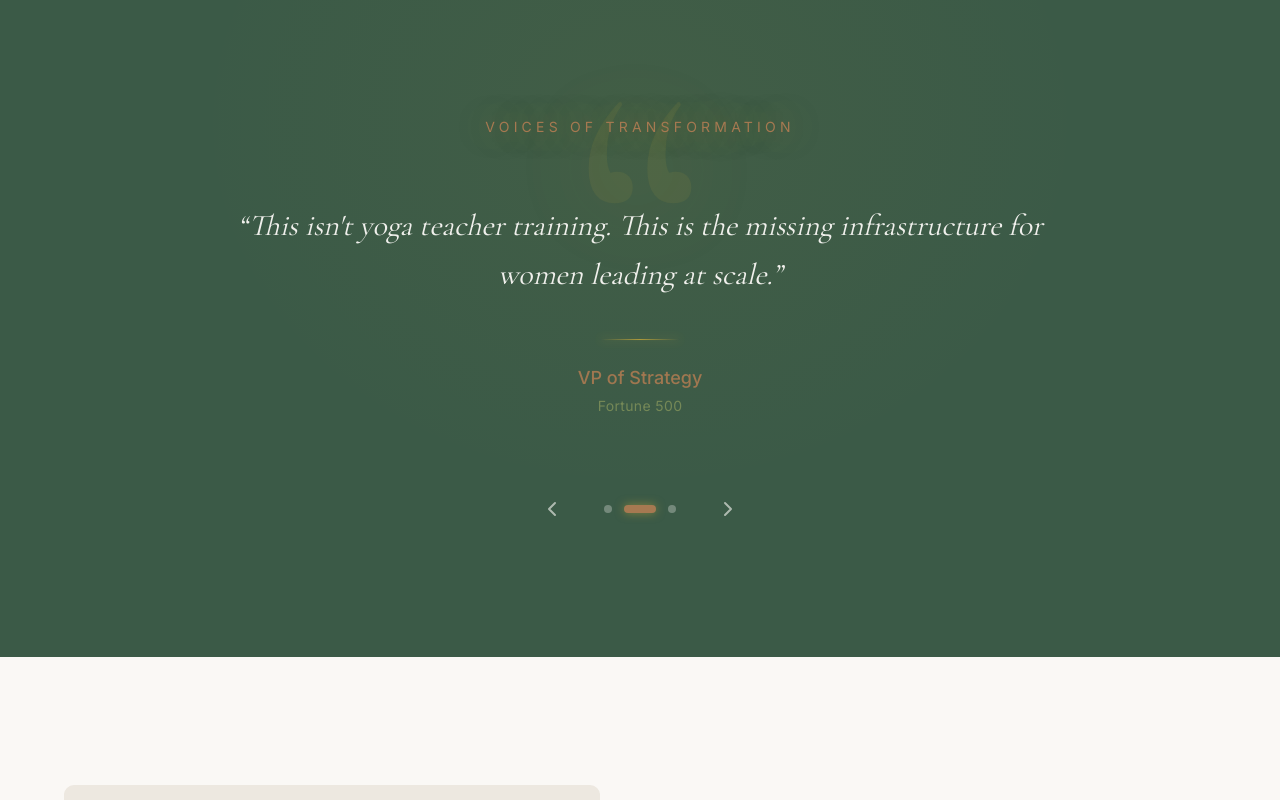
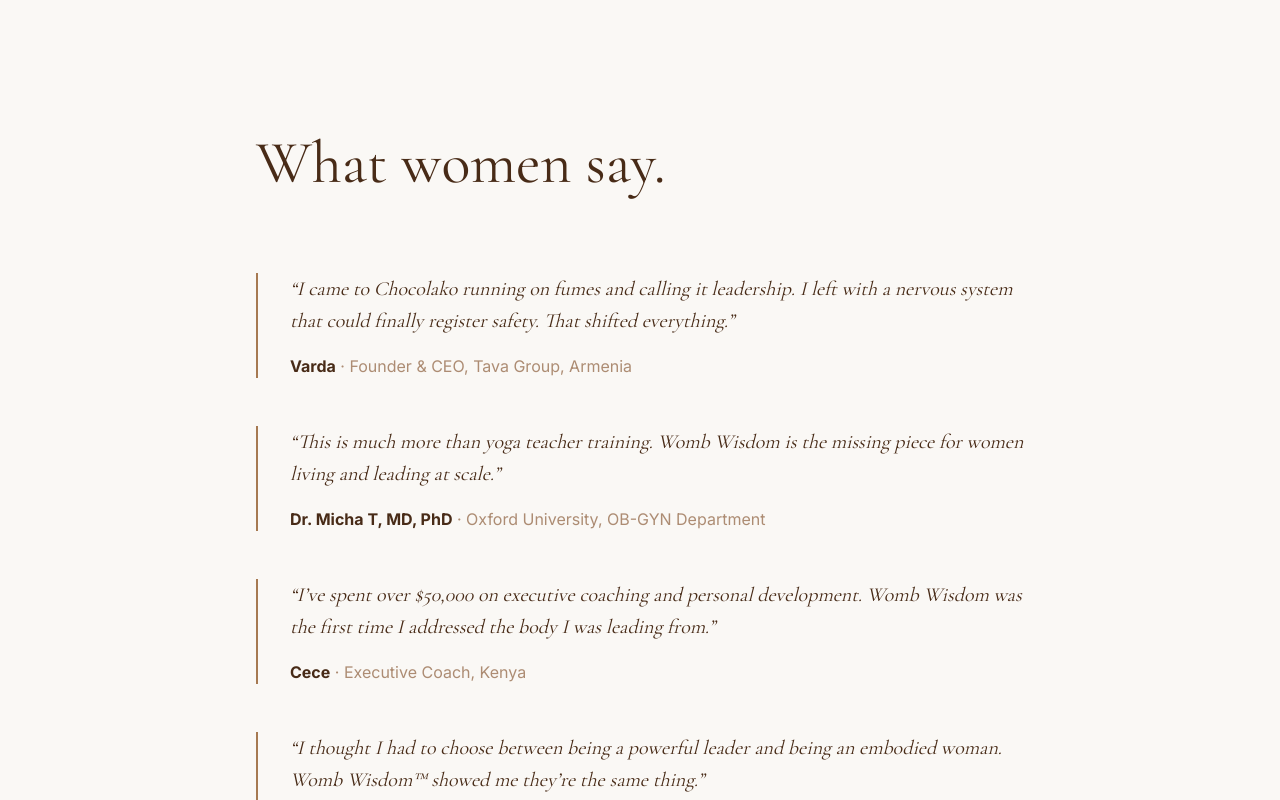
Before and after one commit to b17z/chocolako-site, a Next.js app: page / in a window 1280 px wide. Shown: the part 6320-7120 px from the top of the page. Built offline with nearby package versions, Linux system fonts and the light colour scheme.

Commit message:
feat: update testimonials with Chocolako's exact quotes and attributions

```diff
--- a/components/sections/Testimonials.tsx
+++ b/components/sections/Testimonials.tsx
@@ -1,9 +1,6 @@
 "use client"
 
-import { motion, AnimatePresence, useReducedMotion } from "framer-motion"
-import { useState, useEffect, useCallback } from "react"
-import { SectionWrapper } from "@/components/shared/motion"
-import { ChevronLeft, ChevronRight } from "lucide-react"
+import { motion } from "framer-motion"
 
 interface Testimonial {
   id: string
@@ -14,203 +11,121 @@
 
 const testimonials: Testimonial[] = [
   {
-    id: "ceo",
+    id: "varda",
     quote:
       "I came to Chocolako running on fumes and calling it leadership. I left with a nervous system that could finally register safety. That shifted everything.",
-    name: "Founder & CEO",
-    title: "Tech Startup",
+    name: "Varda",
+    title: "Founder & CEO, Tava Group, Armenia",
   },
   {
-    id: "vp",
+    id: "micha",
     quote:
-      "This isn't yoga teacher training. This is the missing infrastructure for women leading at scale.",
-    name: "VP of Strategy",
-    title: "Fortune 500",
+      "This is much more than yoga teacher training. Womb Wisdom is the missing piece for women living and leading at scale.",
+    name: "Dr. Micha T, MD, PhD",
+    title: "Oxford University, OB-GYN Department",
   },
   {
-    id: "director",
+    id: "cece",
     quote:
-      "I've spent $50K on executive coaching. This was the first time someone addressed the body I was leading from.",
-    name: "Policy Director",
-    title: "Government Agency",
+      "I\u2019ve spent over $50,000 on executive coaching and personal development. Womb Wisdom was the first time I addressed the body I was leading from.",
+    name: "Cece",
+    title: "Executive Coach, Kenya",
+  },
+  {
+    id: "coralie",
+    quote:
+      "I thought I had to choose between being a powerful leader and being an embodied woman. Womb Wisdom\u2122 showed me they\u2019re the same thing.",
+    name: "Coralie",
+    title: "Chief Operating Officer, Egypt/London Hospitality",
+  },
+  {
+    id: "librette",
+    quote:
+      "Most teacher trainings are what you do for a certificate. Chocolako\u2019s training is what you do for your life. She teaches you how to live yoga.",
+    name: "Librette",
+    title: "Mental Health Counselor, Womb Wisdom & Wellbeing YTT, USA",
   },
 ]
 
-const crossfadeVariants = {
-  enter: {
-    opacity: 0,
-    y: 20,
+const containerVariants = {
+  hidden: {},
+  visible: {
+    transition: {
+      staggerChildren: 0.15,
     },
-  center: {
+  },
+}
+
+const cardVariants = {
+  hidden: { opacity: 0, y: 30 },
+  visible: {
     opacity: 1,
     y: 0,
-  },
-  exit: {
-    opacity: 0,
-    y: -20,
+    transition: { duration: 0.6, ease: "easeOut" },
   },
 }
 
 export function Testimonials() {
-  const [currentIndex, setCurrentIndex] = useState(0)
-  const [isPaused, setIsPaused] = useState(false)
-  const shouldReduceMotion = useReducedMotion()
-
-  const goToNext = useCallback(() => {
-    setCurrentIndex((prev) => (prev + 1) % testimonials.length)
-  }, [])
-
-  const goToPrev = useCallback(() => {
-    setCurrentIndex((prev) => (prev - 1 + testimonials.length) % testimonials.length)
-  }, [])
-
-  const goToIndex = useCallback((index: number) => {
-    setCurrentIndex(index)
-  }, [])
-
-  // Auto-rotate every 6 seconds, pause on hover
-  useEffect(() => {
-    if (isPaused) return
-
-    const interval = setInterval(() => {
-      goToNext()
-    }, 6000)
-
-    return () => clearInterval(interval)
-  }, [isPaused, goToNext])
-
-  const currentTestimonial = testimonials[currentIndex]
-  const animationDuration = shouldReduceMotion ? 0 : 0.5
-
   return (
-    <>
-      <SectionWrapper className="py-20 md:py-32 bg-jungle relative overflow-hidden">
-        {/* Ethereal background elements */}
-        <div
-          className="absolute inset-0 opacity-30 pointer-events-none"
-          style={{
-            background: "radial-gradient(ellipse at 50% 20%, rgba(212,175,55,0.15) 0%, transparent 50%)",
-          }}
-        />
-
-        {/* Decorative quote marks - MORE VISIBLE */}
-        <div
-          className="absolute top-10 left-1/2 -translate-x-1/2 font-serif text-[25rem] leading-none pointer-events-none select-none"
-          style={{
-            color: "rgba(212,175,55,0.08)",
-            textShadow: "0 0 100px rgba(212,175,55,0.1)",
-          }}
-        >
-          &ldquo;
-        </div>
-
-        <div
-          className="container mx-auto px-6 relative"
-          onMouseEnter={() => setIsPaused(true)}
-          onMouseLeave={() => setIsPaused(false)}
-        >
-          <div className="max-w-4xl mx-auto">
-            {/* Section Header */}
-            <motion.p
+    <section className="bg-bone section-padding">
+      <div className="max-w-3xl mx-auto">
+        {/* Headline */}
+        <motion.h2
           initial={{ opacity: 0, y: 20 }}
           whileInView={{ opacity: 1, y: 0 }}
           viewport={{ once: true }}
           transition={{ duration: 0.6 }}
-              className="text-gold uppercase tracking-[0.3em] text-sm mb-12 md:mb-16 text-center"
-              style={{ textShadow: "0 0 30px rgba(212,175,55,0.5), 0 0 60px rgba(212,175,55,0.3)" }}
+          className="font-serif text-4xl md:text-5xl lg:text-6xl text-cacao mb-16 md:mb-20"
         >
-              Voices of Transformation
-            </motion.p>
+          What women say.
+        </motion.h2>
 
-            {/* Testimonial Carousel */}
-            <div className="relative min-h-[280px] md:min-h-[240px]">
-              <AnimatePresence mode="wait">
+        {/* Stacked testimonial cards */}
         <motion.div
-                  key={currentTestimonial.id}
-                  variants={crossfadeVariants}
-                  initial="enter"
-                  animate="center"
-                  exit="exit"
-                  transition={{ duration: animationDuration, ease: "easeInOut" }}
-                  className="text-center"
+          variants={containerVariants}
+          initial="hidden"
+          whileInView="visible"
+          viewport={{ once: true, margin: "-50px" }}
+          className="space-y-12"
         >
-                  {/* Quote */}
-                  <blockquote
-                    className="font-serif text-xl md:text-2xl lg:text-3xl text-bone leading-relaxed mb-8 md:mb-10 italic"
-                    style={{ textShadow: "0 0 40px rgba(255,255,255,0.15), 0 0 80px rgba(255,255,255,0.1)" }}
+          {testimonials.map((testimonial) => (
+            <motion.blockquote
+              key={testimonial.id}
+              variants={cardVariants}
+              className="border-l-2 border-gold pl-6 md:pl-8"
             >
-                    &ldquo;{currentTestimonial.quote}&rdquo;
-                  </blockquote>
+              <p className="text-lg md:text-xl font-serif italic leading-relaxed text-cacao mb-4">
+                &ldquo;{testimonial.quote}&rdquo;
+              </p>
+              <footer className="text-sm md:text-base">
+                <span className="font-sans font-bold text-cacao">
+                  {testimonial.name}
+                </span>
+                <span className="font-sans text-rust/70">
+                  {" "}
+                  &middot; {testimonial.title}
+                </span>
+              </footer>
+            </motion.blockquote>
+          ))}
+        </motion.div>
 
-                  {/* Attribution with decorative line */}
-                  <div className="flex flex-col items-center">
-                    <div
-                      className="w-20 h-px mb-6"
-                      style={{
-                        background: "linear-gradient(90deg, transparent, rgba(212,175,55,0.8), transparent)",
-                        boxShadow: "0 0 10px rgba(212,175,55,0.5)",
-                      }}
-                    />
-                    <p className="text-gold font-medium text-lg mb-1">
-                      {currentTestimonial.name}
-                    </p>
-                    <p className="text-sage/70 text-sm tracking-wide">
-                      {currentTestimonial.title}
-                    </p>
+        {/* CTA */}
+        <motion.div
+          initial={{ opacity: 0 }}
+          whileInView={{ opacity: 1 }}
+          viewport={{ once: true }}
+          transition={{ duration: 0.6, delay: 0.3 }}
+          className="mt-16 md:mt-20"
+        >
+          <a
+            href="#"
+            className="text-gold font-sans font-medium hover:underline underline-offset-4 transition-colors"
+          >
+            Read More Stories
+          </a>
+        </motion.div>
       </div>
-                </motion.div>
-              </AnimatePresence>
-            </div>
-
-            {/* Navigation */}
-            <div className="flex items-center justify-center gap-8 mt-12">
-              {/* Previous Button */}
-              <motion.button
-                onClick={goToPrev}
-                aria-label="Previous testimonial"
-                className="p-2 text-bone/60 hover:text-bone transition-colors"
-                whileHover={{ scale: 1.1 }}
-                whileTap={{ scale: 0.95 }}
-              >
-                <ChevronLeft className="w-6 h-6" />
-              </motion.button>
-
-              {/* Dot Indicators */}
-              <div className="flex gap-3">
-                {testimonials.map((_, index) => (
-                  <motion.button
-                    key={index}
-                    onClick={() => goToIndex(index)}
-                    aria-label={`Go to testimonial ${index + 1}`}
-                    className={`h-2 rounded-full transition-all duration-300 ${
-                      index === currentIndex
-                        ? "bg-gold w-8"
-                        : "bg-bone/30 hover:bg-bone/50 w-2"
-                    }`}
-                    whileHover={{ scale: 1.2 }}
-                    style={
-                      index === currentIndex
-                        ? { boxShadow: "0 0 10px rgba(212,175,55,0.5)" }
-                        : {}
-                    }
-                  />
-                ))}
-              </div>
-
-              {/* Next Button */}
-              <motion.button
-                onClick={goToNext}
-                aria-label="Next testimonial"
-                className="p-2 text-bone/60 hover:text-bone transition-colors"
-                whileHover={{ scale: 1.1 }}
-                whileTap={{ scale: 0.95 }}
-              >
-                <ChevronRight className="w-6 h-6" />
-              </motion.button>
-            </div>
-          </div>
-        </div>
-      </SectionWrapper>
-    </>
+    </section>
   )
 }
```
Lines whose indentation alone changed are shown as unchanged.
